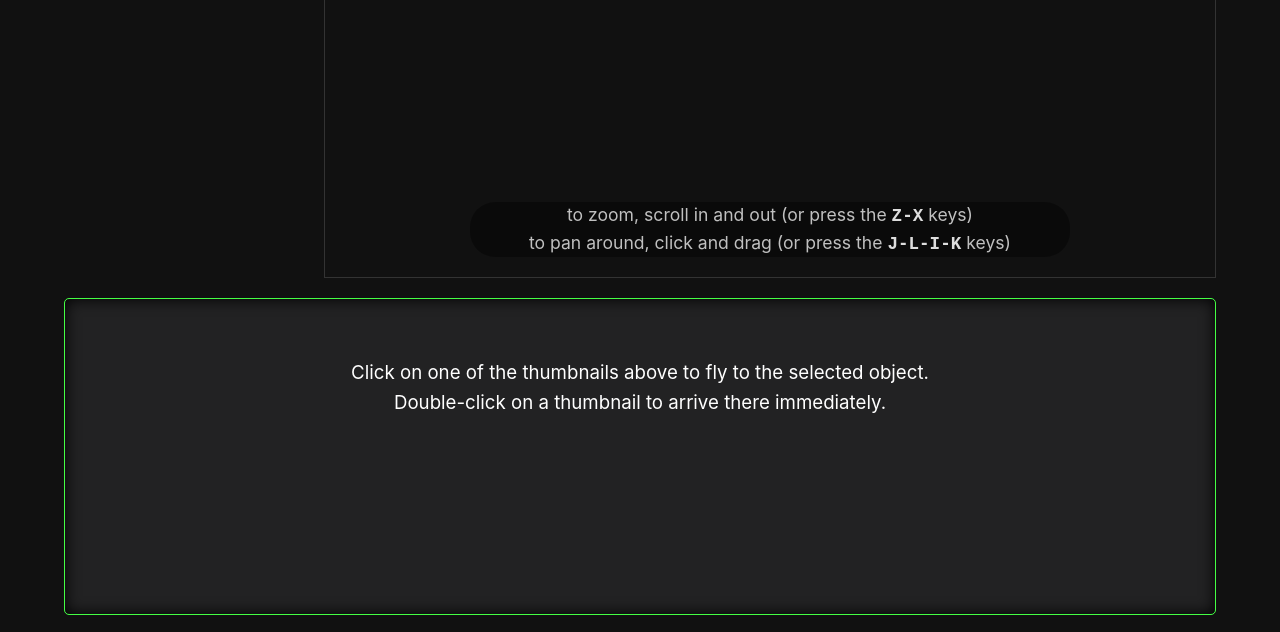
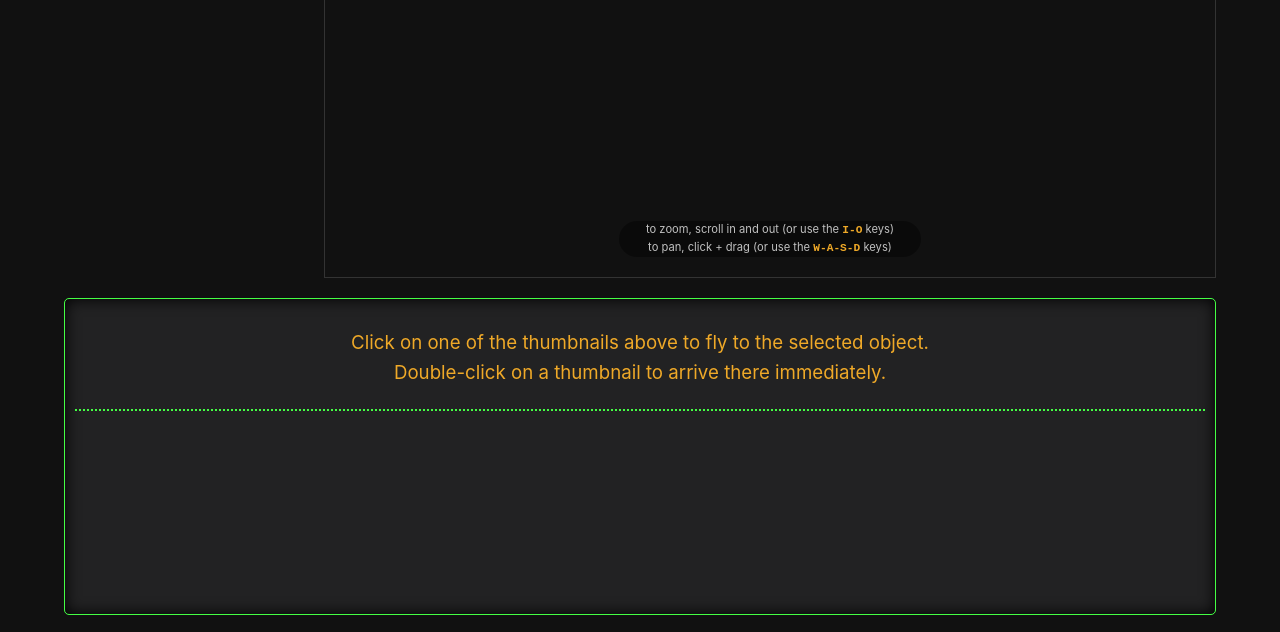
Before and after one commit to wwt-ambassadors/star-life-cycle, a website: page content/index.html in a window 1280 px wide. Shown: the part 122-754 px from the top of the page. Drawn offline with nearby package versions, Linux system fonts and the light colour scheme; some packages are replaced by stand-ins of ours; a script that the page names is missing.

Commit message:
align formatting to current state of solar-system-explorer
- clean up zoom-pan box
- change keys to w-a-s-d and i-o
- correct the formatting of the starter text in the description box
- a little bit of reformatting to the constellation buttons

```diff
--- a/content/SLC_script.js
+++ b/content/SLC_script.js
@@ -133,7 +133,6 @@
           /* hide all descriptions, reset scrolls, then show description specific to this target on sgl/dbl click */
           var toggle_class = "." + place.find('Target').text().toLowerCase() + "_description";
           $("#description_box").find(".obj_desc").hide();
-          $('#begin_container').hide();
           $('#description_container').scrollTop(0).show();
 
           $(toggle_class).show();
@@ -435,12 +434,12 @@
     const moveCodes = {
       "KeyA": mouse_left,
       "KeyW": mouse_up,
-      "KeyS": mouse_right,
-      "KeyD": mouse_down,
+      "KeyD": mouse_right,
+      "KeyS": mouse_down,
       65: mouse_left,
       87: mouse_up,
-      83: mouse_right,
-      68: mouse_down
+      68: mouse_right,
+      83: mouse_down
     };
 
     window.addEventListener("keydown", function (event) {
--- a/content/index.html
+++ b/content/index.html
@@ -43,23 +43,28 @@
                 <i id="reset_target" class="fas fa-redo-alt"></i>
                 <div id="zoom_pan_container">
                     <div id="zoom_pan_instrux">
-                        to zoom, scroll in and out (or press the <strong>Z-X</strong> keys)<br>
-                        to pan around, click and drag (or press the <strong>J-L-I-K</strong> keys)
+                        to zoom, scroll in and out (or use the <strong>I-O</strong> keys)<br>
+                        to pan, click + drag (or use the <strong>W-A-S-D</strong> keys)
                     </div>
                 </div>
             </div>
         </div>
 		<div class="container-fluid bottom_container">
-			<div id="description_box" ss-container>
-				<div id="begin_container">
-					<p>Click on one of the thumbnails above to fly to the selected object.</p>
-					<p>Double-click on a thumbnail to arrive there immediately.</p>
-				</div>
+			<div id="description_box">
 				<div id="description_container">
+                    <div class="obj_desc">
+                        <div class="thumbs_expl">
+                            <p>
+                                Click on one of the thumbnails above to fly to the selected object.
+                            </p>
+                            <p>
+                                Double-click on a thumbnail to arrive there immediately.
+                            </p>
+                        </div>
+                    </div>
 				</div>
 				<i id="scroll_arrow" class="fas fa-arrow-down"></i>
 			</div>
-			<br>
 		</div>
 
 
--- a/content/style.css
+++ b/content/style.css
@@ -159,25 +159,25 @@ a, a:hover {
     pointer-events: none;
 }
 
-#zoom_pan_instrux {
-	width: 600px;
-    margin: 0 auto;
-	text-align: center;
-	font-size: 0.8rem;
-	color: #EEEEEECC;
-    background-color: #00000066;
-    border-radius: 25px;
-}
-
 @media screen and (max-width: 976px) {
     #zoom_pan_container {
         display: none;
     }
 }
 
+#zoom_pan_instrux {
+	width: 27em;
+    margin: 0 auto;
+	text-align: center;
+	font-size: 0.6em;
+	color: #EEEEEECC;
+    background-color: #00000066;
+    border-radius: 25px;
+}
+
 #zoom_pan_instrux strong {
     font-family: monospace, Consolas, "Andale Mono", "Lucida Console", "Lucida Sans Typewriter", Monaco, "Courier New", "monospace";
-    color: #DDDDDD;
+    color: #EFA928;
 }
 
 
@@ -195,15 +195,21 @@ a, a:hover {
 	box-shadow: 0px 0px 15px #000 inset;
 }
 
-#begin_container {
-    margin-top: 50px;
+.thumbs_expl {
+    user-select: none;
 	text-align: center;
-    pointer-events: none;
-    user-select: none;
+    padding: 20px;
+    color: #EFA928;
+    border-bottom: dotted #44FF44 2px;
+}
+
+.begin_ss {
+    margin-top: 1em;
+    text-align: left;
 }
 
 #description_container {
-	display: none;
+	display: block;
 	height: 100%;
 	overflow-y: auto;
 }
@@ -236,6 +242,7 @@ a, a:hover {
 
 #description_box .row a {
 	color: #41BEEC;
+    font-size: 0.9em;
 }
 
 #description_box i {
@@ -265,8 +272,13 @@ a, a:hover {
     text-decoration: none;
 }
 
+#description_box .row .constellation_link:hover {
+    background-color: #41BEEC;
+    color: #000;
+}
+
 #description_box .row .constellation_link:active {
-    background-color: #41BEEC;
+    background-color: #128DBA;
     color: #000;
 }
 
@@ -289,7 +301,7 @@ a, a:hover {
 
 #scroll_arrow {
     display: none;
-	color: #44ff44; /* considered #FBCB1F alternate color */
+	color: #EFA928; /* considered #FBCB1F alternate color */
 }
 
 .fa-arrow-down {
```
